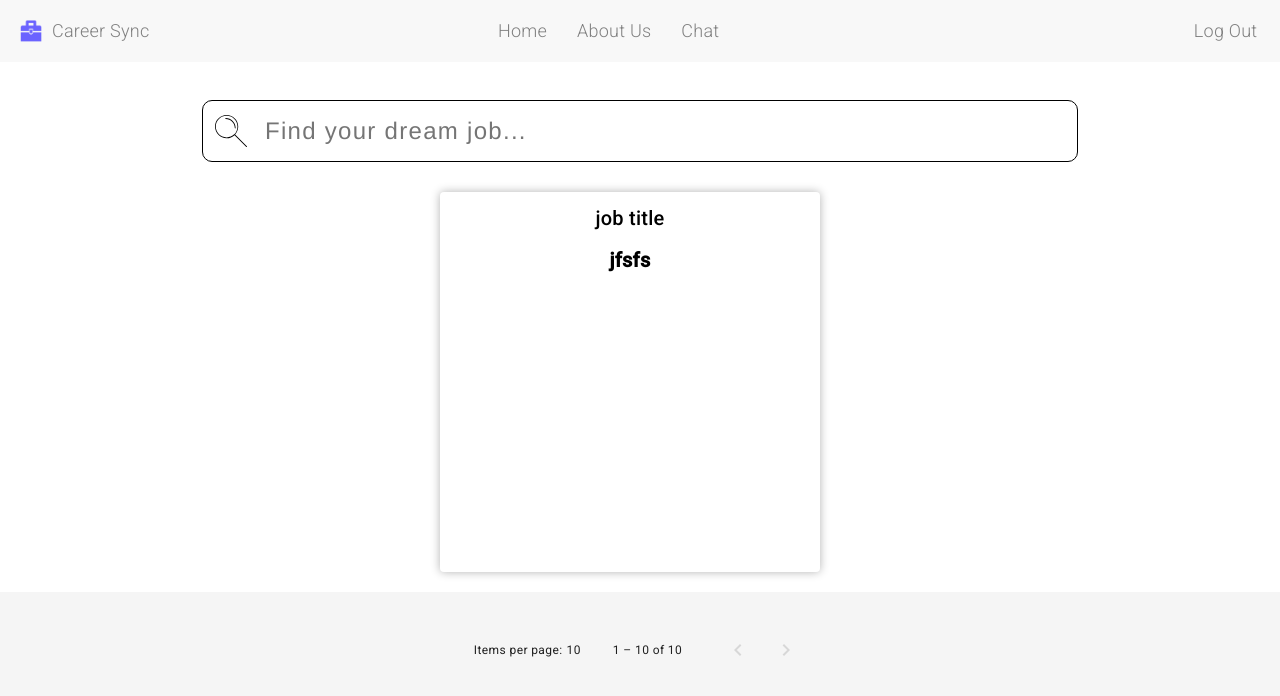
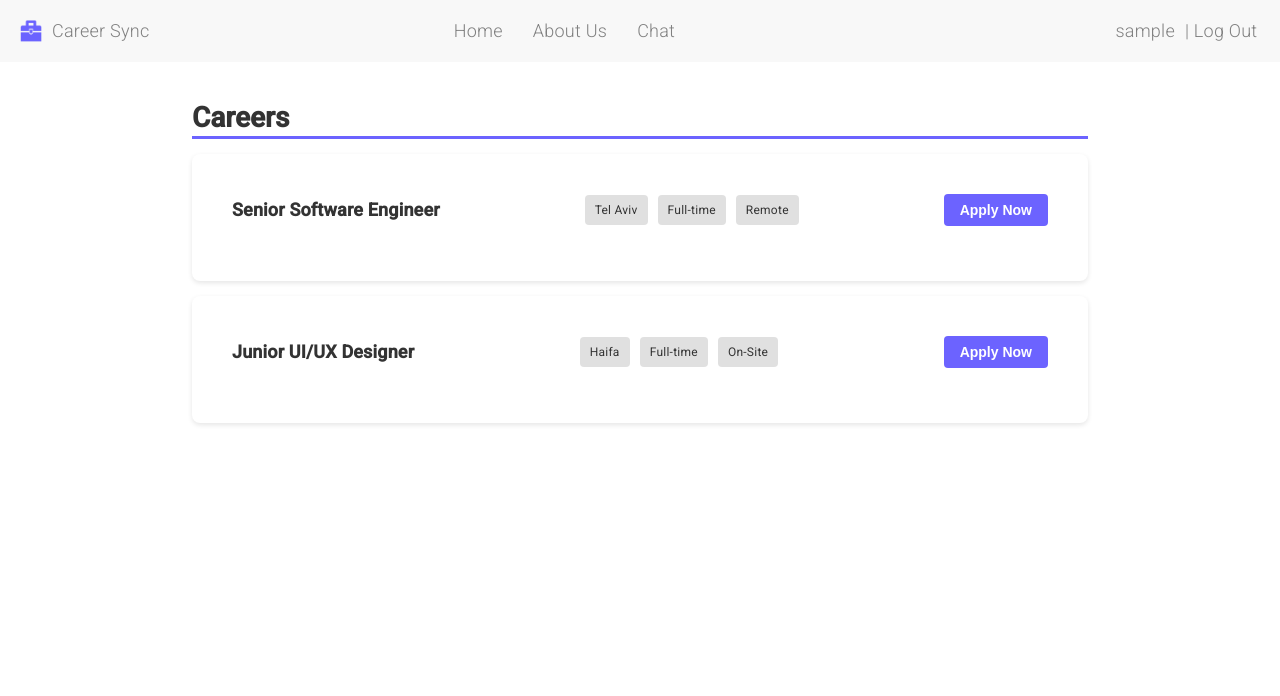
Before and after one commit to NadavElgrabli/Career_Sync, an Angular app in the folder Client/: page /careers-page in a window 1280 px wide. Shown: the top 696 px of the page. Built offline with nearby package versions, Linux system fonts and the light colour scheme; sample sign-in values are in the browser's storage.

Commit message:
edit careers-page

```diff
--- a/Client/src/app/components/careers-page/careers-page.component.css
+++ b/Client/src/app/components/careers-page/careers-page.component.css
@@ -1,85 +1,115 @@
-.cards-container {
-    display: flex;
-    flex-wrap: wrap;
-    justify-content: center;
-    gap: 30px;
-    padding-top: 30px;
+.career-page {
+    max-width: 70%;
+    margin: 0 auto;
+    padding: 40px;
 }
 
-.btn {
-    display: flex;
-    justify-content: center;
-    padding: 30px;
+.career-header {
+    text-align: left;
+    margin-bottom: 20px;
 }
 
-.search-container {
+.career-header h1 {
+    font-size: 28px;
+    font-weight: 700;
+    color: #333;
+    position: relative;
+}
+
+.career-header h1::after {
+    content: "";
+    position: absolute;
+    bottom: -5px;
+    left: 0;
+    width: 100%;
+    height: 3px;
+    background-color: #6c63ff;
+}
+
+
+.search-bar {
     display: flex;
-    justify-content: center;
-    margin-top: 3%;
+    justify-content: space-between;
+    margin-bottom: 20px;
+    padding: 10px;
+    background-color: #ffffff;
+    border-radius: 8px;
+    box-shadow: 0px 2px 5px rgba(0, 0, 0, 0.1);
 
-    /* .search {
-        width: 82%;
-        height: 50px;
-        display: flex;
-        flex-direction: row;
-        align-items: center;
+    input[type="text"] {
+        width: 100%;
+        padding: 10px;
+        font-size: 14px;
+        border: 1px solid #ddd;
+        border-radius: 4px;
+    }
+
+    .search-btn {
+        background-color: #6c63ff;
+        color: #fff;
+        padding: 10px 20px;
+        font-size: 14px;
         font-weight: bold;
-        padding: 6px 12px;
-        gap: 16px;
-        border-bottom: 2px solid #ccc;
-        background: none;
+        border: none;
+        border-radius: 4px;
+        cursor: pointer;
+        transition: background-color 0.3s ease;
 
-        input {
-            height: 29px;
-            width: 423px;
-            left: 10px;
-            top: 4.5px;
-            font-size: 20px;
-            letter-spacing: 1.30px;
-            color: #000000;
-            background: none;
-            border: none;
-            outline: none;
-        }
-
-        img {
-            width: 32px;
-            height: 32px;
-        }
-    } */
-    .search {
-        width: 850px;
-        height: 48px;
-        display: flex;
-        flex-direction: row;
-        align-items: center;
-        padding: 6px 12px;
-        gap: 16px;
-        border: 0.01px solid #000000;
-        border-radius: 10px;
-        background: white;
-
-        input {
-            height: 29px;
-            width: 423px;
-            left: 10px;
-            top: 4.5px;
-            font-size: 24px;
-            letter-spacing: 1.29px;
-            color: #000000;
-            font-family: 'Helvetica Neue';
-            background: none;
-            border: none;
-            outline: none;
-        }
-
-        img {
-            width: 32px;
-            height: 32px;
+        &:hover {
+            background-color: #6c63ff;
         }
     }
 }
 
-mat-paginator{
-    background-color: #F5F5F5;
+.cards-container {
+    display: flex;
+    flex-direction: column;
+    gap: 15px;
 }
+
+.job-card {
+    padding: 20px;
+    background-color: #ffffff;
+    border-radius: 8px;
+    box-shadow: 0px 2px 5px rgba(0, 0, 0, 0.1);
+    display: flex;
+    flex-direction: column;
+    gap: 10px;
+
+    h3 {
+        font-size: 18px;
+        font-weight: 600;
+        color: #333;
+    }
+
+    .tags {
+        display: flex;
+        flex-wrap: wrap;
+        gap: 10px;
+
+        .tag {
+            background-color: #e0e0e0;
+            color: #333;
+            padding: 5px 10px;
+            border-radius: 4px;
+            font-size: 12px;
+        }
+    }
+
+    .apply-now-btn {
+        align-self: flex-start;
+        background-color: #6c63ff;
+        color: #fff;
+        padding: 8px 16px;
+        font-size: 14px;
+        font-weight: bold;
+        border: none;
+        border-radius: 4px;
+        cursor: pointer;
+        transition: background-color 0.3s ease;
+
+        &:hover {
+            background-color: #6c63ff;
+        }
+    }
+}
--- a/Client/src/app/components/careers-page/careers-page.component.html
+++ b/Client/src/app/components/careers-page/careers-page.component.html
@@ -1,15 +1,18 @@
-<div class="search-container">
-    <div class="search">
-        <img src="../../../assets/images/search.svg" alt="search">
-        <input type="text" placeholder="Find your dream job...">
+<div *ngIf="user">
+    <div class="career-page">
+        <header class="career-header">
+            <h1>Careers</h1>
+        </header>
+
+            <!-- <div class="search-bar">
+            <input type="text" placeholder="Job Title" class="search-input" />
+            <button class="search-btn">Search</button>
+        </div> -->
+
+        <div class="cards-container">
+            <div *ngFor="let job of jobs" class="job-card">
+                <app-job-card [job]="job"></app-job-card>
+            </div>
+        </div>
     </div>
 </div>
-
-<div class="cards-container">
-    <div>
-        <app-job-card></app-job-card>
-    </div>
-</div>
-
-<!-- change the numbers -->
-<mat-paginator class="btn" [length]="10" [pageSize]="10" aria-label="Select page"></mat-paginator>
--- a/Client/src/app/components/careers-page/careers-page.component.ts
+++ b/Client/src/app/components/careers-page/careers-page.component.ts
@@ -1,4 +1,8 @@
 import { Component } from '@angular/core';
+import { AppComponent } from 'src/app/app.component';
+import { Job } from 'src/app/interfaces/job';
+import { SessionService } from 'src/app/services/sessionService';
+import { User } from 'src/app/user';
 
 @Component({
   selector: 'app-careers-page',
@@ -6,5 +10,32 @@ import { Component } from '@angular/core';
   styleUrls: ['./careers-page.component.css']
 })
 export class CareersPageComponent {
+  user!: User;
+  jobs: Job[] = [
+    {
+        title: 'Senior Software Engineer',
+        url: 'https://example.com/apply',
+        description: 'Develop and maintain software solutions.',
+        organization: 'MyCompany',
+        location: 'Tel Aviv',
+        type_of_job: 'Full-time',
+        employment_type: 'Remote'
+    },
+    {
+        title: 'Junior UI/UX Designer',
+        url: 'https://example.com/apply',
+        description: 'Design user interfaces and experiences.',
+        organization: 'MyCompany',
+        location: 'Haifa',
+        type_of_job: 'Full-time',
+        employment_type: 'On-Site'
+    }
+  ];
 
+  constructor(private sessionService: SessionService, private appComponentParent:AppComponent,) { }
+
+  ngOnInit(){
+    this.user = this.sessionService.getUserFromSession();
+    console.log(this.user);
+  }
 }
--- a/Client/src/app/components/job-card/job-card.component.css
+++ b/Client/src/app/components/job-card/job-card.component.css
@@ -1,114 +1,33 @@
-.tp-box {
-    position: relative;
-    width: 400px;
-    height: 400px;
-    -webkit-transform-style: preserve-3d;
-    transform-style: preserve-3d;
-    -webkit-transform: transform 1s;
-    -ms-transform: transform 1s;
-    transform: transform 1s;
+.job-card {
+    padding: 20px;
+    border-radius: 10px;
+    margin-bottom: 15px;
+    display: flex;
+    justify-content: space-between;
+    align-items: center;
 }
 
-.tp-box__side {
-    width: 100%;
-    height: 100%;
-    position: absolute;
-
-    -webkit-backface-visibility: hidden;
-    backface-visibility: hidden;
-
-    text-align: center;
-    line-height: 100px;
-    font-size: 24px;
-    font-weight: 700;
-    cursor: pointer;
-    -webkit-user-select: none;
-    -moz-user-select: none;
-    -ms-user-select: none;
-    user-select: none;
+.job-card h3 {
+    margin: 0;
 }
 
-.tp-box__front {
-    -webkit-transform: rotateY(0deg);
-    -ms-transform: rotateY(0deg);
-    transform: rotateY(0deg);
+.tags {
+    display: flex;
+    gap: 5px;
 }
 
-.tp-box__back {
-    -webkit-transform: rotateY(-180deg);
-    -ms-transform: rotateY(-180deg);
-    transform: rotateY(-180deg);
+.tag {
+    background-color: #f0f5ff;
+    color: #6c63ff;
+    padding: 5px 10px;
+    border-radius: 15px;
 }
 
-.mentor-card {
-    width: 380px;
-    height: 380px;
-    box-shadow: 0px 0px 10px rgba(0, 0, 0, 0.3);
-    padding: 10px;
-
-    .card-header {
-        display: flex;
-        padding: 0px;
-        justify-content: center;
-
-        img {
-            object-fit: cover;
-            width: 100%;
-            height: 300px;
-        }
-    }
+.apply-now-btn {
+    background-color: #6c63ff;
+    color: white;
+    border: none;
+    padding: 10px 20px;
+    border-radius: 5px;
+    cursor: pointer;
 }
-
-.card-content {
-    flex-direction: column;
-    display: flex;
-    margin-top: 10px;
-
-    .title {
-        font-weight: bold;
-    }
-
-}
-
-/* For small devices (phones) */
-@media (max-width: 576px) {
-
-    .tp-box {
-        position: relative;
-        width: 200px;
-        height: 200px;
-        -webkit-transform-style: preserve-3d;
-        transform-style: preserve-3d;
-        -webkit-transform: transform 1s;
-        -ms-transform: transform 1s;
-        transform: transform 1s;
-    }
-
-    .mentor-card {
-        width: 200px;
-        height: 200px;
-        padding: 10px;
-
-        .card-header {
-            display: flex;
-            padding: 0px;
-
-            img {
-                object-fit: cover;
-                width: 100%;
-                height: 140px;
-            }
-        }
-    }
-
-    .card-content {
-        flex-direction: column;
-        display: flex;
-        margin-top: 5px;
-
-        .title {
-            font-weight: bold;
-            font-size: 14px;
-        }
-    }
-}
--- a/Client/src/app/components/job-card/job-card.component.html
+++ b/Client/src/app/components/job-card/job-card.component.html
@@ -1,22 +1,11 @@
-<div class="tp-box" (click)="toggleFlip()" [@flipState]="flip">
-    <div class="tp-box__side tp-box__front">
-        <mat-card class="mentor-card">
-            <mat-card-header class="card-header">
-                <mat-card-title class="title">job title</mat-card-title>
-            </mat-card-header>
-            <div class="card-content">
-                <mat-card-title class="title">jfsfs</mat-card-title>
-            </div>
-        </mat-card>
+<div class="job-card">
+    <h3>{{ job.title }}</h3>
+    <div class="tags">
+        <span class="tag">{{ job.location }}</span>
+        <span class="tag">{{ job.type_of_job }}</span>
+        <span class="tag">{{ job.employment_type }}</span>
     </div>
-    <div class="tp-box__side tp-box__back">
-        <mat-card class="mentor-card">
-            <mat-card-header class="card-header">
-                <mat-card-title>fsdfs</mat-card-title>
-            </mat-card-header>
-            <div class="card-content">
-                <mat-card-subtitle>dfsdf</mat-card-subtitle>
-            </div>
-        </mat-card>
-    </div>
+    <a [href]="job.url" target="_blank">
+        <button class="apply-now-btn">Apply Now</button>
+    </a>
 </div>
--- a/Client/src/app/components/job-card/job-card.component.ts
+++ b/Client/src/app/components/job-card/job-card.component.ts
@@ -1,28 +1,12 @@
-import { Component } from '@angular/core';
-import { trigger, state, style, transition, animate } from '@angular/animations';
+import { Component, Input } from '@angular/core';
+import { Job } from 'src/app/interfaces/job';
 
 @Component({
   selector: 'app-job-card',
   templateUrl: './job-card.component.html',
   styleUrls: ['./job-card.component.css'],
-  animations: [
-    trigger('flipState', [
-      state('active', style({
-        transform: 'rotateY(179deg)'
-      })),
-      state('inactive', style({
-        transform: 'rotateY(0)'
-      })),
-      transition('active => inactive', animate('500ms ease-out')),
-      transition('inactive => active', animate('500ms ease-in'))
-    ])
-  ]
 })
 
 export class JobCardComponent {
-  flip: string = 'inactive';
-
-  toggleFlip() {
-    this.flip = (this.flip == 'inactive') ? 'active' : 'inactive';
-  }
+  @Input() job !: Job;
 }
--- a/Client/src/app/components/nav-bar/nav-bar.component.css
+++ b/Client/src/app/components/nav-bar/nav-bar.component.css
@@ -52,4 +52,10 @@
     color: gray;
     font-weight: lighter;
     margin-right: 1%;
+    display: flex;
+    align-items: center;
 }
+
+.login li {
+    margin-left: 10px;
+}
--- a/Client/src/app/components/nav-bar/nav-bar.component.html
+++ b/Client/src/app/components/nav-bar/nav-bar.component.html
@@ -13,7 +13,8 @@
 
         <div class="login">
             <li *ngIf="!user" (click)="isSignInVisible=!isSignInVisible">Login</li>
-            <li *ngIf="user" (click)="logout()" routerLink="/home-page">Log Out</li>
+            <li *ngIf="user" routerLink="/careers-page">{{user.username}}</li>
+            <li *ngIf="user" (click)="logout()" routerLink="/home-page"> | Log Out</li>
         </div>
 
         <app-sign-in *ngIf="isSignInVisible"></app-sign-in>
--- /dev/null
+++ b/Client/src/app/interfaces/job.ts
@@ -0,0 +1,9 @@
+export interface Job{
+    title : string,
+    url : string,
+    description : string,
+    organization : string,
+    location: string,
+    type_of_job: string //full-time , part-time
+    employment_type: string //on site, remote, hybrid
+}
```
